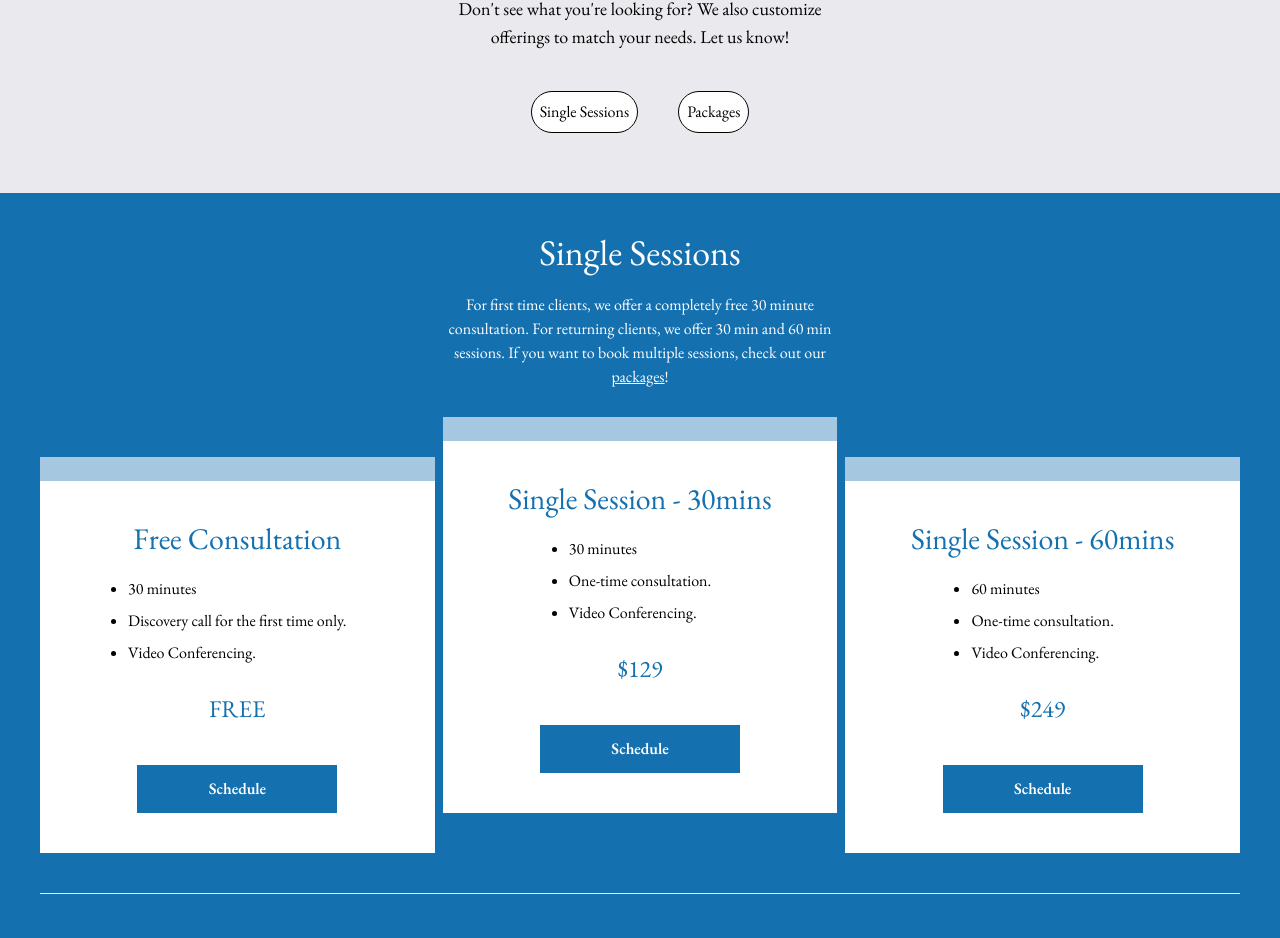
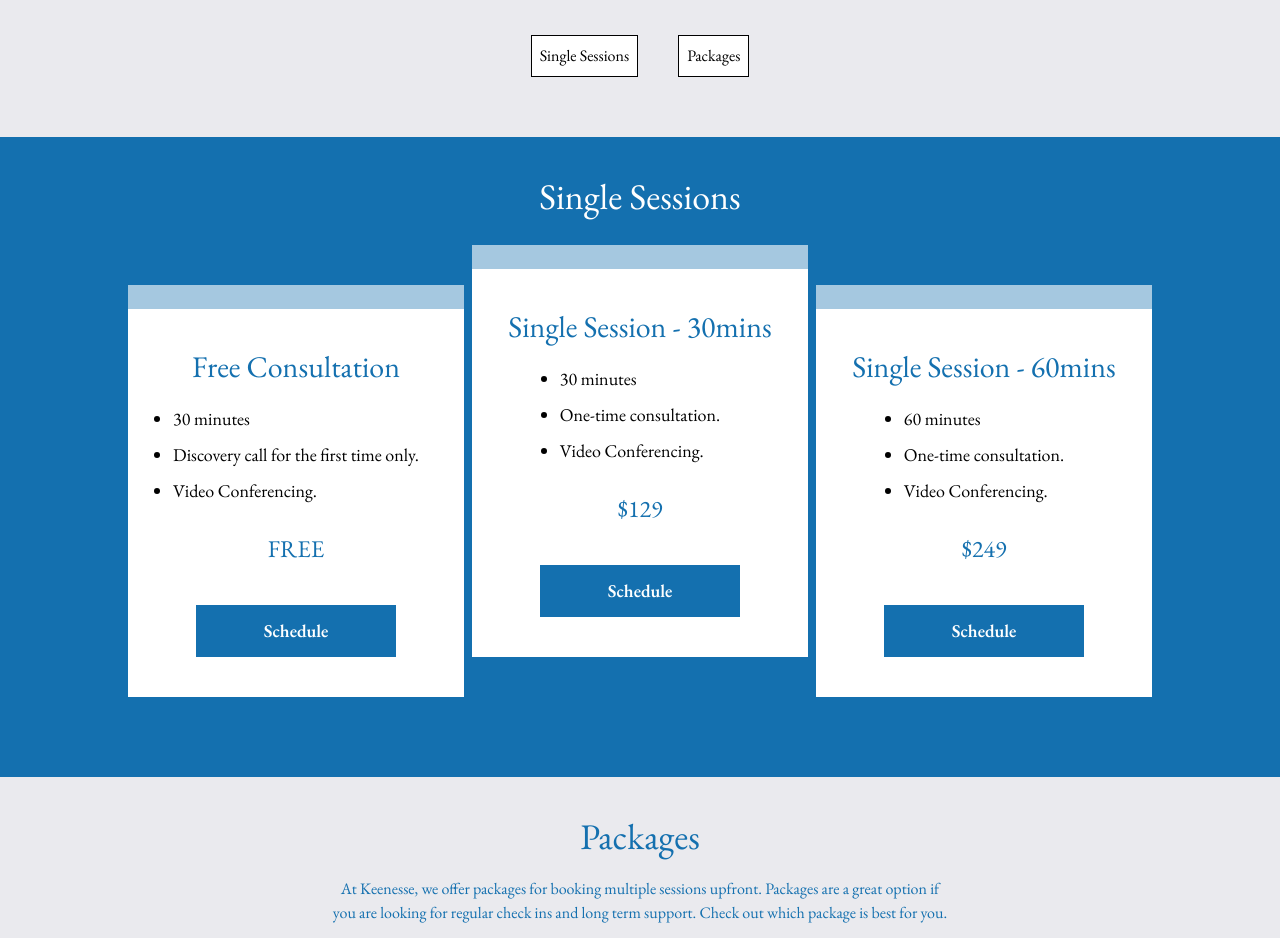
Before and after one commit to ybot1122/keenesse, a Next.js app: page /appointments in a window 1280 px wide. Shown: the part 293-1231 px from the top of the page. Built offline with nearby package versions, Linux system fonts and the light colour scheme.

Commit message:
improvements

```diff
--- a/app/appointments/Tabs.tsx
+++ b/app/appointments/Tabs.tsx
@@ -4,7 +4,7 @@ import { useState } from "react";
 
 export default function Tabs({}) {
   return (
-    <div className="bg-blue pb-20 px-10">
+    <div className="pb-20">
       <Inquiry />
       <Packages />
     </div>
@@ -13,20 +13,12 @@ export default function Tabs({}) {
 
 const Inquiry = () => {
   return (
-    <div className="grid grid-cols-1 md:grid-cols-3 text-center gap-2 mb-20">
+    <div className="bg-blue pb-10">
+      <div className="grid grid-cols-1 md:grid-cols-3 text-center gap-2 mb-20 max-w-[1024px] mx-auto ">
         <div className="col-span-1 md:col-span-3">
           <h1 className="text-white text-4xl pb-5 pt-10" id="inquiry">
             Single Sessions
           </h1>
-        <p className="text-white mb-5 max-w-[420px] mx-auto">
-          For first time clients, we offer a completely free 30 minute
-          consultation. For returning clients, we offer 30 min and 60 min
-          sessions. If you want to book multiple sessions, check out our{" "}
-          <Link href="#packages" className="underline">
-            packages
-          </Link>
-          !
-        </p>
         </div>
         <BuyCard
           title="Free Consultation"
@@ -65,23 +57,23 @@ const Inquiry = () => {
           bg="white"
         />
       </div>
+    </div>
   );
 };
 
 const Packages = () => {
   return (
-    <div className="grid grid-cols-1 md:grid-cols-3 text-center mt-10 gap-2">
+    <div className="bg-gray pb-20">
+      <div className="grid grid-cols-1 md:grid-cols-3 text-center gap-2 max-w-[1024px] mx-auto">
         <div className="col-span-1 md:col-span-3">
-        <h1
-          className="text-white text-4xl pb-5 pt-10 border-t border-gray"
-          id="packages"
-        >
+          <h1 className="text-blue text-4xl pb-5 pt-10" id="packages">
             Packages
           </h1>
-        <p className="text-white mb-5 max-w-[420px] mx-auto">
-          At Keenesse, we offer packages for booking multiple sessions upfront.
-          Packages are a great option if you are looking for regular check ins
-          and long term support. Check out which package is best for you.
+          <p className="text-blue mb-5 max-w-[620px] mx-auto">
+            At Keenesse, we offer packages for booking multiple sessions
+            upfront. Packages are a great option if you are looking for regular
+            check ins and long term support. Check out which package is best for
+            you.
           </p>
         </div>
         <BuyCard
@@ -142,5 +134,6 @@ const Packages = () => {
           highlightLevel={2}
         />
       </div>
+    </div>
   );
 };
--- a/app/appointments/page.tsx
+++ b/app/appointments/page.tsx
@@ -7,11 +7,11 @@ export default function Appointments() {
       <div className="bg-gray w-full p-10 md:pt-10 md:pb-10 flex justify-center flex-wrap md:flex-row-reverse">
         <div className="w-full max-w-[1024px]">
           <h1 className="text-4xl text-center block text-blue">Appointments</h1>
-          <p className="text-center max-w-[425px] text-lg my-5 mx-auto">
+          <p className="text-center max-w-[725px] text-lg my-5 mx-auto">
             For individuals &amp; businesses seeking consultation services, find
             the option that best suits you.
           </p>
-          <p className="text-center max-w-[425px] text-lg mx-auto">
+          <p className="text-center max-w-[725px] text-lg mx-auto">
             Don&apos;t see what you&apos;re looking for? We also customize
             offerings to match your needs.{" "}
             <Link href="/contact" className="text-underline">
@@ -21,13 +21,13 @@ export default function Appointments() {
           </p>
           <div className="text-center mt-5">
             <Link
-              className="rounded-full border-black border p-2 m-5 bg-white inline-block hover:motion-safe:scale-125 transition-transform duration-200 ease-in-out "
+              className="border-black border p-2 m-5 bg-white inline-block hover:motion-safe:scale-125 transition-transform duration-200 ease-in-out "
               href="#inquiry"
             >
               Single Sessions
             </Link>
             <Link
-              className="rounded-full border-black border p-2 m-5 bg-white inline-block hover:motion-safe:scale-125 transition-transform duration-200 ease-in-out "
+              className="border-black border p-2 m-5 bg-white inline-block hover:motion-safe:scale-125 transition-transform duration-200 ease-in-out "
               href="#packages"
             >
               Packages
--- a/app/confirm/page.tsx
+++ b/app/confirm/page.tsx
@@ -50,18 +50,16 @@ export default async function Confirm({
             We are excited to support you with our {packageName} package.
           </p>
           <p className="text-center text-2xl mb-5">
-            Below you will find the URLs to schedule your sessions. We have also
-            sent them to your email:{" "}
+            We have sent the URLs to schedule your sessions to your email:{" "}
             <span className="underline">{customerDetails.customer_email}</span>.{" "}
             Please keep these URLs.
           </p>
-          <ul className="w-[620px] mx-auto list-disc">
-            {calendlyUrls.map((c) => (
-              <li key={c} className="underline">
-                <Link href={c}>{c}</Link>
-              </li>
-            ))}
-          </ul>
+          <p className="text-center text-2xl mb-5">
+            <Link href={calendlyUrls[0]} className="underline">
+              Schedule your first session now!
+            </Link>
+          </p>
+
           <p className="text-2xl text-center mt-5">
             Looking forward to speaking with you soon!
           </p>
--- a/app/page.tsx
+++ b/app/page.tsx
@@ -92,7 +92,7 @@ export default function Home() {
         <h2 className="pb-10  text-center text-5xl md:w-[420px] mx-auto">
           Why Keenesse?
         </h2>
-        <div className="grid grid-cols-2 lg:grid-cols-4 text-center max-w-[820px] mx-auto text-2xl">
+        <div className="grid grid-cols-2 lg:grid-cols-4 text-center max-w-[1240px] mx-auto text-2xl">
           <div className="col-span-1 p-5">
             <p className="text-2xl">Care</p>
             <div className="relative w-[50px] mx-auto my-5">
--- a/components/BuyCard.tsx
+++ b/components/BuyCard.tsx
@@ -35,7 +35,7 @@ export default function BuyCard({
       <div className="h-[24px] bg-buyAccent" />
       <h3 className="text-blue text-3xl mb-5 px-2 mt-10">{title}</h3>
 
-      <ul className="text-left max-w-[75%] mx-auto list-disc">
+      <ul className="text-left max-w-[75%] mx-auto list-disc text-lg">
         {details.map((d) => (
           <li key={d} className="mb-2">
             {d}
@@ -49,7 +49,7 @@ export default function BuyCard({
         <Link
           href={href}
           target="_blank"
-          className="inline-block bg-blue text-white py-3 w-3/4 max-w-[200px] font-semibold hover:bg-sendHover"
+          className="inline-block bg-blue text-white text-lg py-3 w-3/4 max-w-[200px] font-semibold hover:bg-sendHover"
         >
           {label ?? "Schedule"}
         </Link>
```
Lines whose indentation alone changed are shown as unchanged.
